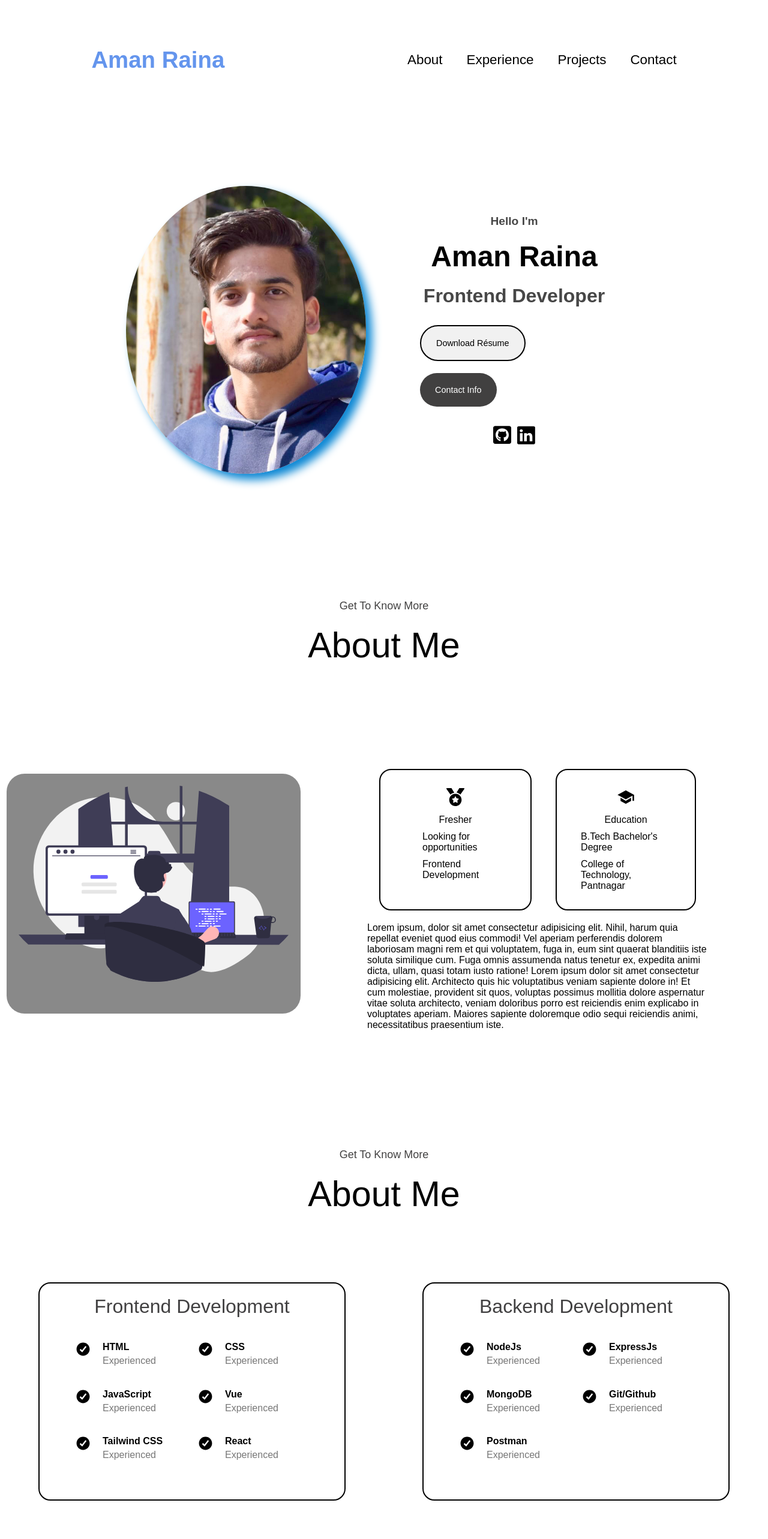
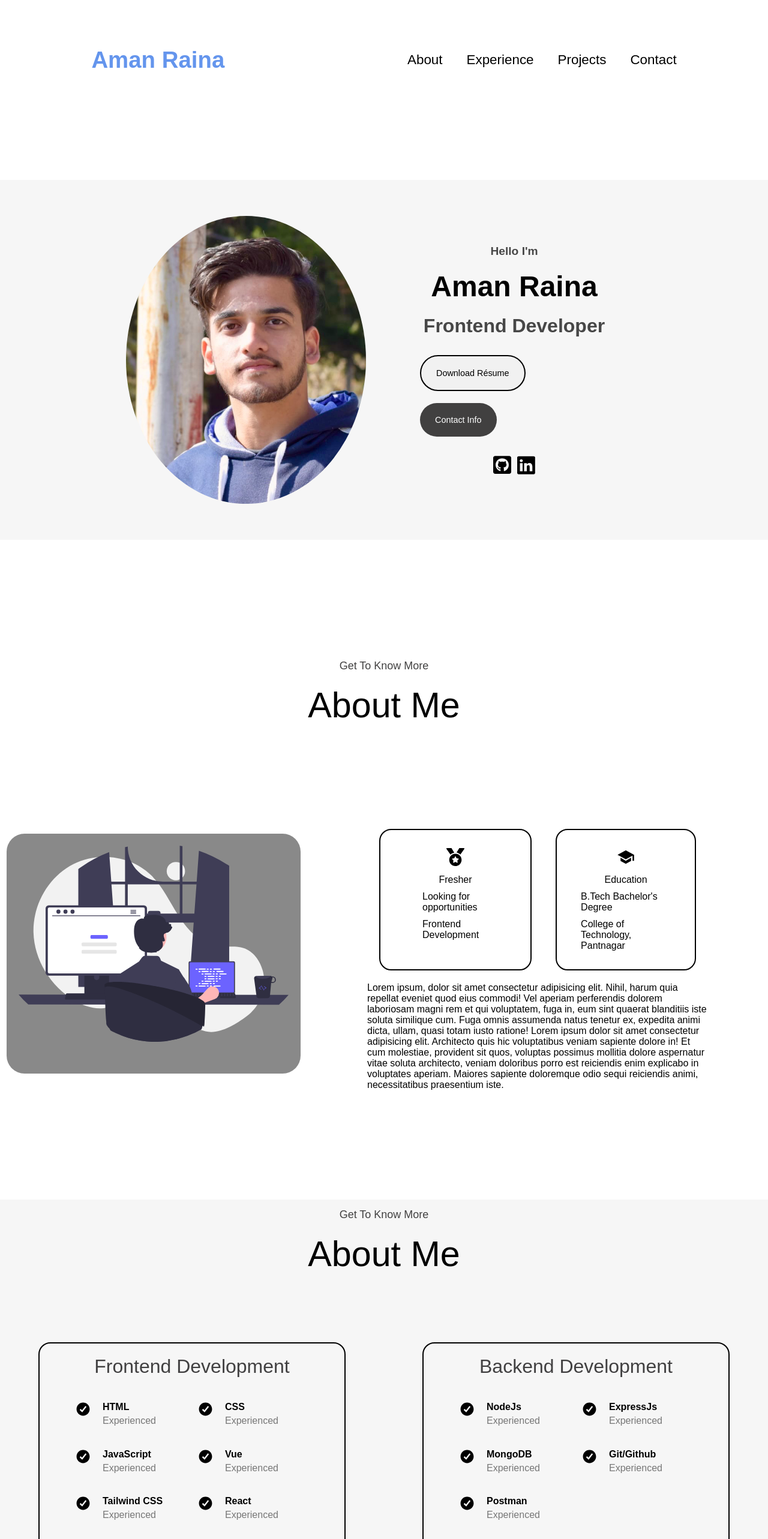
Before and after one commit to amanraina1/vue-portfolio-website, a Vue app: page / in a window 1280 px wide. Shown: the top 2566 px of the page at 60% size. Built offline with nearby package versions, Linux system fonts and the light colour scheme.

Commit message:
updated somethings in UI

```diff
--- a/src/components/Experience.vue
+++ b/src/components/Experience.vue
@@ -108,6 +108,9 @@ export default {
 
 <style scoped>
 .container {
+  background-color: #f6f6f6;
+}
+.container {
   margin-top: 200px;
   height: 700px;
   /* background-color: red; */
@@ -177,7 +180,7 @@ export default {
   align-items: start;
   gap: 20px;
   padding: 10px;
-  background-color: #fff;
+  /* background-color: #fff; */
 }
 
 .container .bottom .left .border .footer .skills .box {
@@ -242,7 +245,7 @@ export default {
   align-items: start;
   gap: 20px;
   padding: 10px;
-  background-color: #fff;
+  /* background-color: #fff; */
 }
 
 .container .bottom .right .border .footer .skills .box {
--- a/src/components/Header.vue
+++ b/src/components/Header.vue
@@ -34,8 +34,9 @@ export default {
 .hero {
   display: flex;
   align-items: center;
-  height: 500px;
+  height: 600px;
   margin-top: 150px;
+  background-color: #f6f6f6;
 }
 .hero .hero-img-container {
   display: flex;
@@ -49,7 +50,7 @@ export default {
   background-color: rgb(241, 241, 241);
   border-radius: 50%;
   overflow: hidden;
-  box-shadow: 10px 10px 15px rgb(11, 135, 212);
+  /* box-shadow: 10px 10px 15px rgb(11, 135, 212); */
 }
 .hero .hero-img-container .hero-img img {
   max-width: 300px;
```
